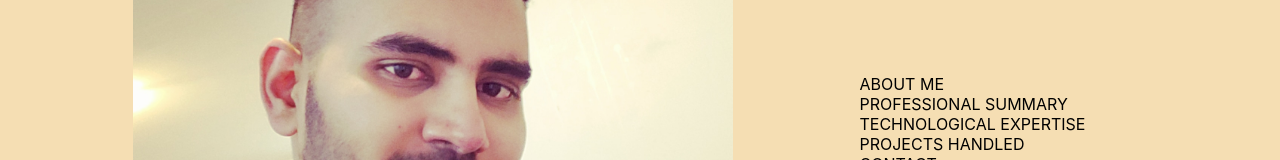
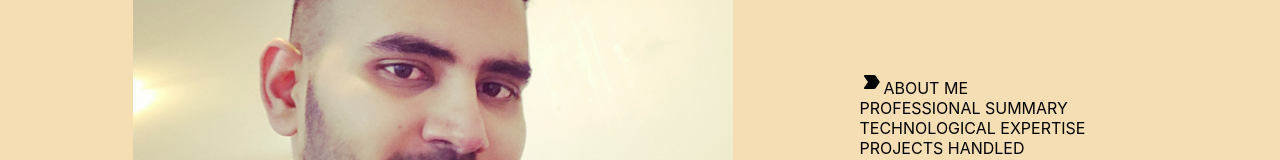
Before and after one commit to KiranAddagarla/ReactWebApplication, a React (Create React App) app: page / in a window 1280 px wide. Shown: the part 311-471 px from the top of the page. Built offline with nearby package versions, Linux system fonts and the light colour scheme.

Commit message:
commit header section 4

```diff
--- a/src/components/headerSection.js
+++ b/src/components/headerSection.js
@@ -15,7 +15,7 @@ const HeaderSection = () =>{
                         <td>
                             <div>
                                 <ul>
-                                    <li>ABOUT ME</li>
+                                    <li> <LabelImportantRoundedIcon></LabelImportantRoundedIcon>ABOUT ME</li>
                                     <li>PROFESSIONAL SUMMARY</li>
                                     <li>TECHNOLOGICAL EXPERTISE</li>
                                     <li>PROJECTS HANDLED</li>
```
